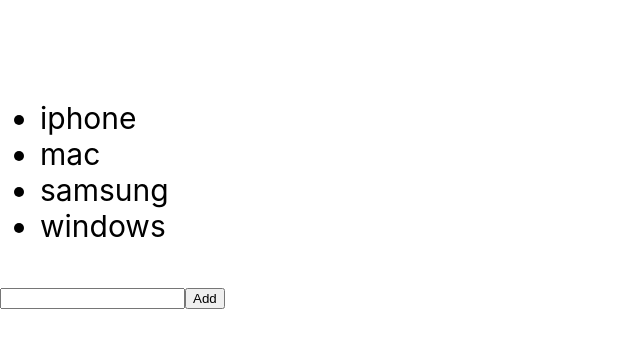
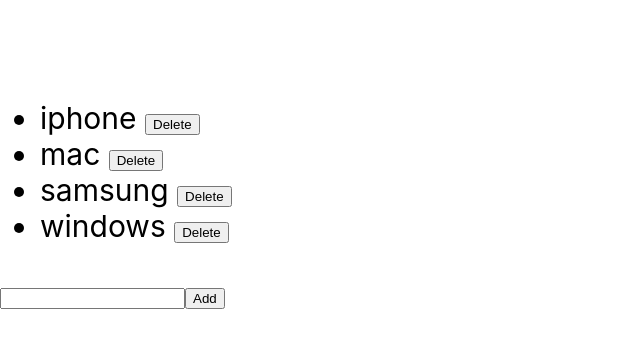
Before and after one commit to amirdhahri01/Playground_1, a React (Create React App) app: page / in a window 1280 px wide. Shown: the top 348 px of the page, without its empty margins (0-640 px from the left). Built offline with nearby package versions, Linux system fonts and the light colour scheme.

Commit message:
An update

```diff
--- a/src/App.js
+++ b/src/App.js
@@ -31,7 +31,7 @@
   const [deviceNameInputValue , setDeviceNameInputValue] = useState("");
   const [devices , setDevices] = useState(["iphone", "mac", "samsung", "windows"]);
   const devicesList = devices.map((device) => {
-    return <li>{device}</li>
+    return <li>{device} <button>Delete</button></li>
   })
   const handleAddClick = (e) => {
     setDevices([...devices ,deviceNameInputValue])
@@ -44,8 +44,6 @@
         </ul>
         <div>
           <input type="text" name="" id="" value={deviceNameInputValue} onChange={(e) => {
-            console.log(e.target.value);
-
             setDeviceNameInputValue(e.target.value);
           }} />
           <button onClick={handleAddClick}>Add</button>
```
